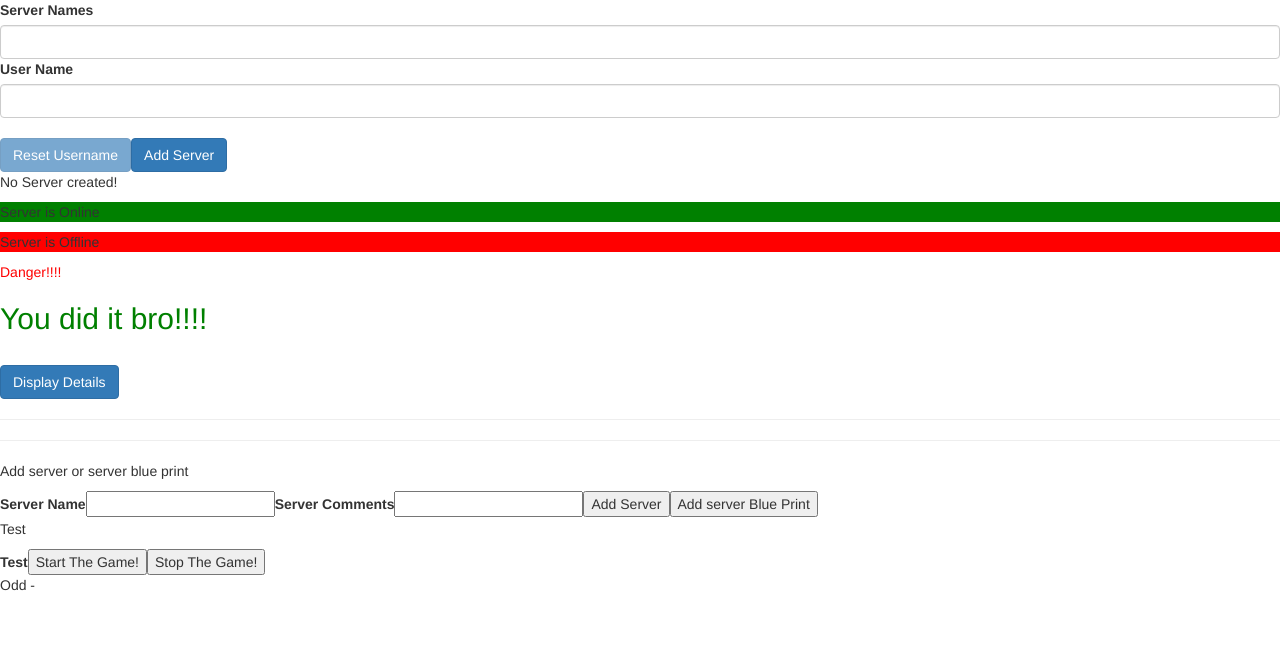
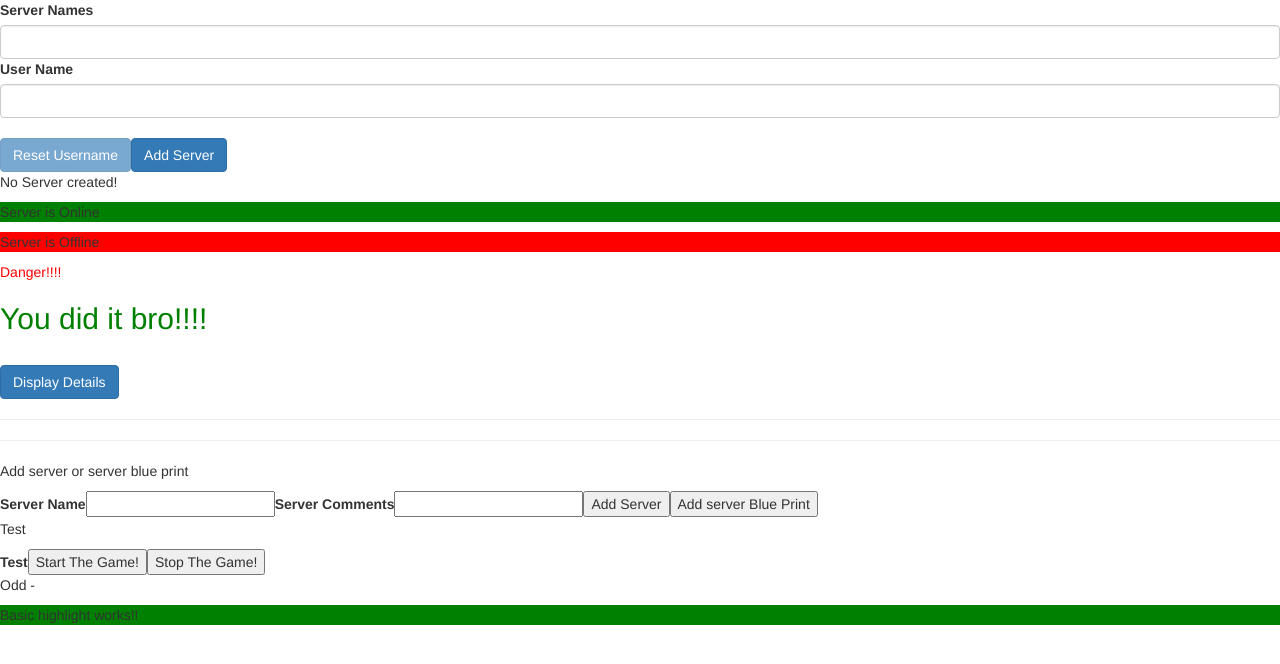
Before and after one commit to natuShubham96/angular-demo, an Angular app: page / in a window 1280 px wide. Shown: the top 664 px of the page. Built offline with nearby package versions, Linux system fonts and the light colour scheme.

Commit message:
First basic custom attribute directive

```diff
--- a/src/app/app.component.html
+++ b/src/app/app.component.html
@@ -14,4 +14,5 @@
 <app-even *ngIf="gameCounter%2===0; else odd" [gameCounter] = 'gameCounter'></app-even>
 <ng-template #odd>
 <app-odd [gameCounter] = 'gameCounter'></app-odd>
+<p appBasicHighlight>Basic highlight works!!</p>
 </ng-template>
--- a/src/app/app.module.ts
+++ b/src/app/app.module.ts
@@ -15,6 +15,7 @@ import { ServerDetailsComponent } from './server-details/server-details.componen
 import { GameControlComponent } from './game-control/game-control.component';
 import { OddComponent } from './odd/odd.component';
 import { EvenComponent } from './even/even.component';
+import { BasicHighlight } from './basic-highlight/basicHighlight.directive';
 
 @NgModule({
   declarations: [
@@ -29,7 +30,8 @@ import { EvenComponent } from './even/even.component';
     ServerDetailsComponent,
     GameControlComponent,
     OddComponent,
-    EvenComponent
+    EvenComponent,
+    BasicHighlight
   ],
   imports: [
     BrowserModule,
--- /dev/null
+++ b/src/app/basic-highlight/basicHighlight.directive.ts
@@ -0,0 +1,16 @@
+import { Directive, ElementRef, OnInit } from "@angular/core";
+
+@Directive({
+    selector: '[appBasicHighlight]'
+})
+export class BasicHighlight implements OnInit{
+
+    constructor(private elementRef: ElementRef) {
+
+    }
+
+    ngOnInit(): void {
+        this.elementRef.nativeElement.style.backgroundColor='green'
+    }
+
+}
```
